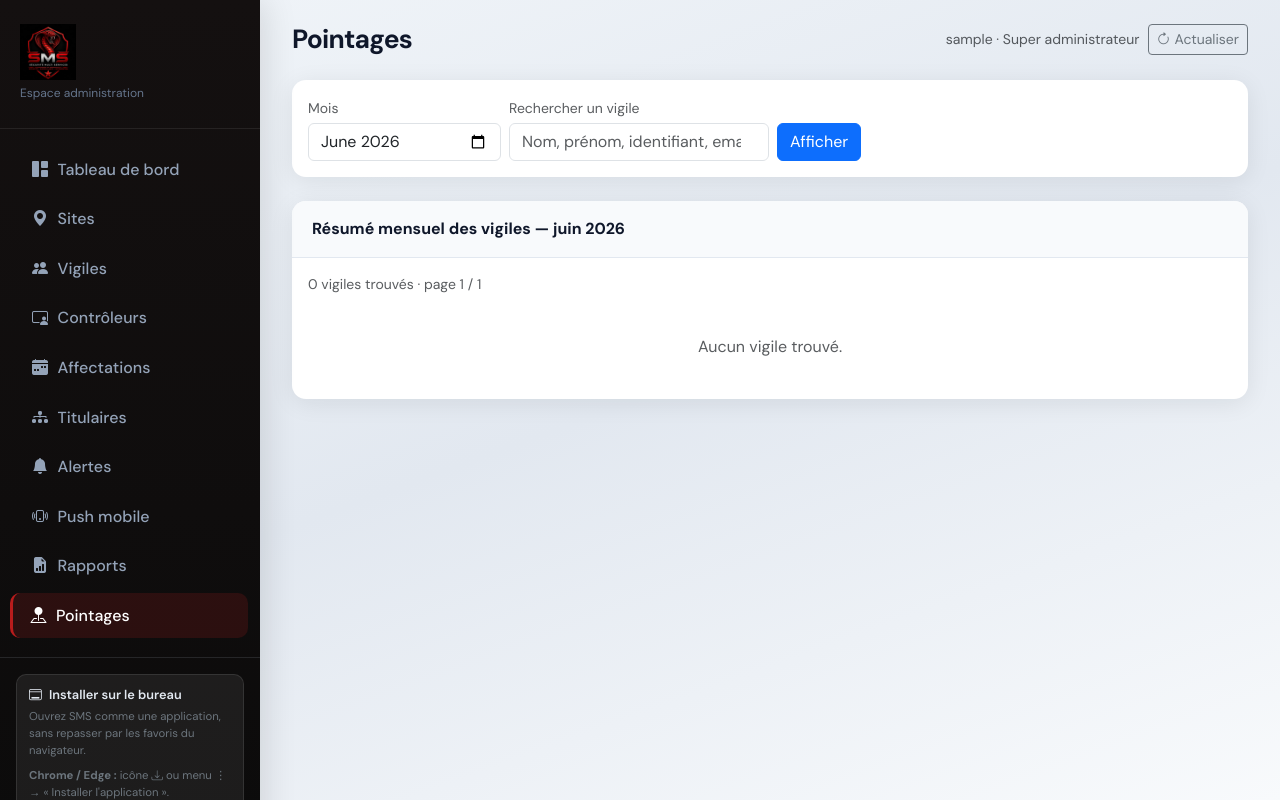
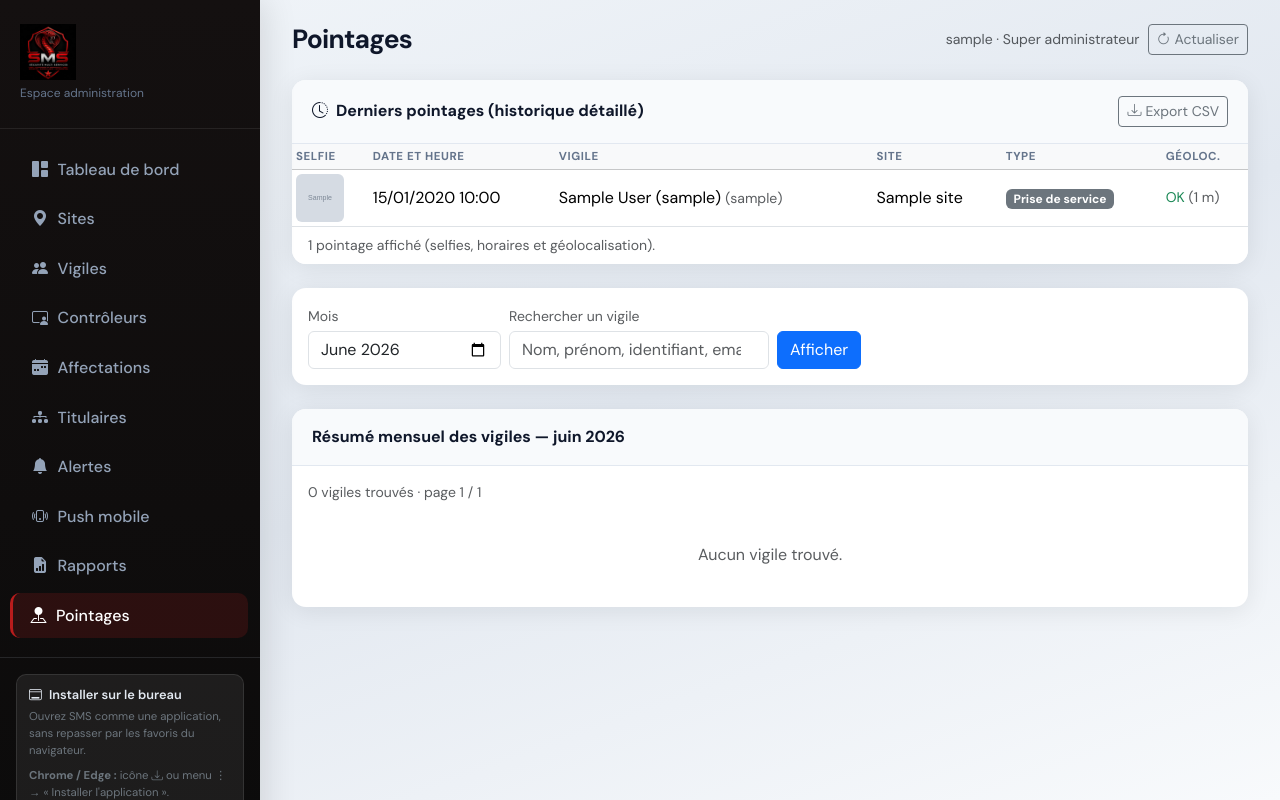
Before and after one commit to killlinux-cell/smsCobra, a Django app: page /dashboard/pointages/ in a window 1280 px wide. Run offline with Django 5.2, Linux system fonts and the light colour scheme; a user stored in the database is signed in; tables that the repository leaves empty hold one stand-in row (values such as "Sample post"); grey boxes marked "Sample" are stand-in pictures; parts of the project's set-up code (start-up, migrations or seed data) failed here and were passed over.

Commit message:
flux presence

```diff
--- /dev/null
+++ b/backend/webadmin/templates/webadmin/_recent_checkins_table.html
@@ -0,0 +1,58 @@
+{% load cobra_tags %}
+<div class="card cobra-panel mb-4" id="derniers-pointages">
+  <div class="card-header d-flex flex-wrap justify-content-between align-items-center gap-2">
+    <span><i class="bi bi-clock-history me-2"></i>{{ title|default:"Derniers pointages" }}</span>
+    {% if show_export %}
+    <a href="{% url 'webadmin-pointages-export-csv' %}?month={{ month_value|default:'' }}" class="btn btn-sm btn-outline-secondary">
+      <i class="bi bi-download me-1"></i>Export CSV
+    </a>
+    {% endif %}
+  </div>
+  <div class="table-responsive">
+    <table class="table table-sm table-hover cobra-table mb-0 align-middle">
+      <thead class="table-light">
+        <tr>
+          <th>Selfie</th>
+          <th>Date et heure</th>
+          <th>Vigile</th>
+          <th>Site</th>
+          <th>Type</th>
+          <th>Géoloc.</th>
+        </tr>
+      </thead>
+      <tbody>
+        {% for c in recent_checkins %}
+        <tr>
+          <td>
+            {% if c.photo %}
+            <a href="{{ c.photo.url }}" target="_blank" rel="noopener noreferrer" title="Agrandir le selfie">
+              <img src="{{ c.photo.url }}" alt="" class="rounded" style="width:48px;height:48px;object-fit:cover;">
+            </a>
+            {% else %}
+            <span class="text-muted">—</span>
+            {% endif %}
+          </td>
+          <td class="text-nowrap">{{ c.timestamp|date:"d/m/Y H:i" }}</td>
+          <td>{{ c.guard.display_name }} <span class="text-muted small">({{ c.guard.username }})</span></td>
+          <td>{{ c.assignment.site.name }}</td>
+          <td><span class="badge bg-secondary">{{ c.type|type_pointage_fr }}</span></td>
+          <td class="small">
+            {% if c.within_geofence %}<span class="text-success">OK</span>{% else %}<span class="text-warning">Hors zone</span>{% endif %}
+            {% if c.distance_from_site_meters is not None %}
+            <span class="text-muted">({{ c.distance_from_site_meters|floatformat:0 }} m)</span>
+            {% endif %}
+          </td>
+        </tr>
+        {% empty %}
+        <tr><td colspan="6" class="text-center py-4 text-muted">Aucun pointage enregistré pour le moment.</td></tr>
+        {% endfor %}
+      </tbody>
+    </table>
+  </div>
+  {% if recent_checkins %}
+  <div class="card-footer bg-white border-0 small text-muted">
+    {{ recent_checkins|length }} pointage{% if recent_checkins|length != 1 %}s{% endif %} affiché{% if recent_checkins|length != 1 %}s{% endif %}
+    (selfies, horaires et géolocalisation).
+  </div>
+  {% endif %}
+</div>
--- a/backend/webadmin/templates/webadmin/pointages.html
+++ b/backend/webadmin/templates/webadmin/pointages.html
@@ -1,5 +1,8 @@
 {% extends "webadmin/base.html" %}
+{% load cobra_tags %}
 {% block content %}
+{% include "webadmin/_recent_checkins_table.html" with title="Derniers pointages (historique détaillé)" show_export=True month_value=month_value %}
+
 <div class="card cobra-panel mb-4">
   <div class="card-body py-3">
     <form method="get" class="d-flex flex-wrap align-items-end gap-2">
--- a/backend/webadmin/views.py
+++ b/backend/webadmin/views.py
@@ -48,6 +48,25 @@ from .templatetags.cobra_tags import ASSIGNMENT_STATUS_FR
 from .alert_state import get_live_critical_alert_summary, refresh_late_alerts_if_due
 
 _logger = logging.getLogger(__name__)
+
+
+def collect_recent_checkins(*, limit: int = 10) -> list[Checkin]:
+    """Derniers pointages avec selfies (déduplique START/END par affectation)."""
+    recent_raw = Checkin.objects.select_related(
+        "guard", "assignment__site"
+    ).order_by("-timestamp")[: max(limit * 5, 50)]
+    rows: list[Checkin] = []
+    seen_start_end: set[tuple[int, str]] = set()
+    for checkin in recent_raw:
+        if checkin.type in (Checkin.Type.START, Checkin.Type.END):
+            key = (checkin.assignment_id, checkin.type)
+            if key in seen_start_end:
+                continue
+            seen_start_end.add(key)
+        rows.append(checkin)
+        if len(rows) >= limit:
+            break
+    return rows
 
 
 def _dashboard_map_payload(assignments_qs):
@@ -407,23 +426,7 @@ def dashboard_view(request):
         .filter(visited_at__date=today)
         .order_by("-visited_at")[:25]
     )
-    recent_raw = (
-        Checkin.objects.select_related("guard", "assignment__site").order_by("-timestamp")[:50]
-    )
-    recent_checkins = []
-    seen_start_end = set()
-    for c in recent_raw:
-        # On masque les doublons START/END sur la même affectation (mais on garde toutes les PRESENCE).
-        if c.type in [Checkin.Type.START, Checkin.Type.END]:
-            key = (c.assignment_id, c.type)
-            if key in seen_start_end:
-                continue
-            seen_start_end.add(key)
-        recent_checkins.append(c)
-        if len(recent_checkins) >= 10:
-            break
-
-    map_qs = assignments.select_related("site", "guard").order_by("site__name", "start_time")
+    recent_checkins = collect_recent_checkins(limit=10)
     dashboard_map_data = _dashboard_map_payload(map_qs)
 
     tile_path = reverse("webadmin-map-tiles", kwargs={"z": 0, "x": 0, "y": 0})
@@ -1632,6 +1635,8 @@ def pointages_view(request):
                 status = "off"
             selected_calendar_days.append({"date": d, "status": status})
 
+    recent_checkins = collect_recent_checkins(limit=50)
+
     return render(
         request,
         "webadmin/pointages.html",
@@ -1647,6 +1652,7 @@ def pointages_view(request):
             "search_q": search_q,
             "page_obj": page_obj,
             "total_vigiles": paginator.count,
+            "recent_checkins": recent_checkins,
         },
     )
 
```
Also changed, not shown: backend/webadmin/templates/webadmin/dashboard.html (+5 -2 lines).
